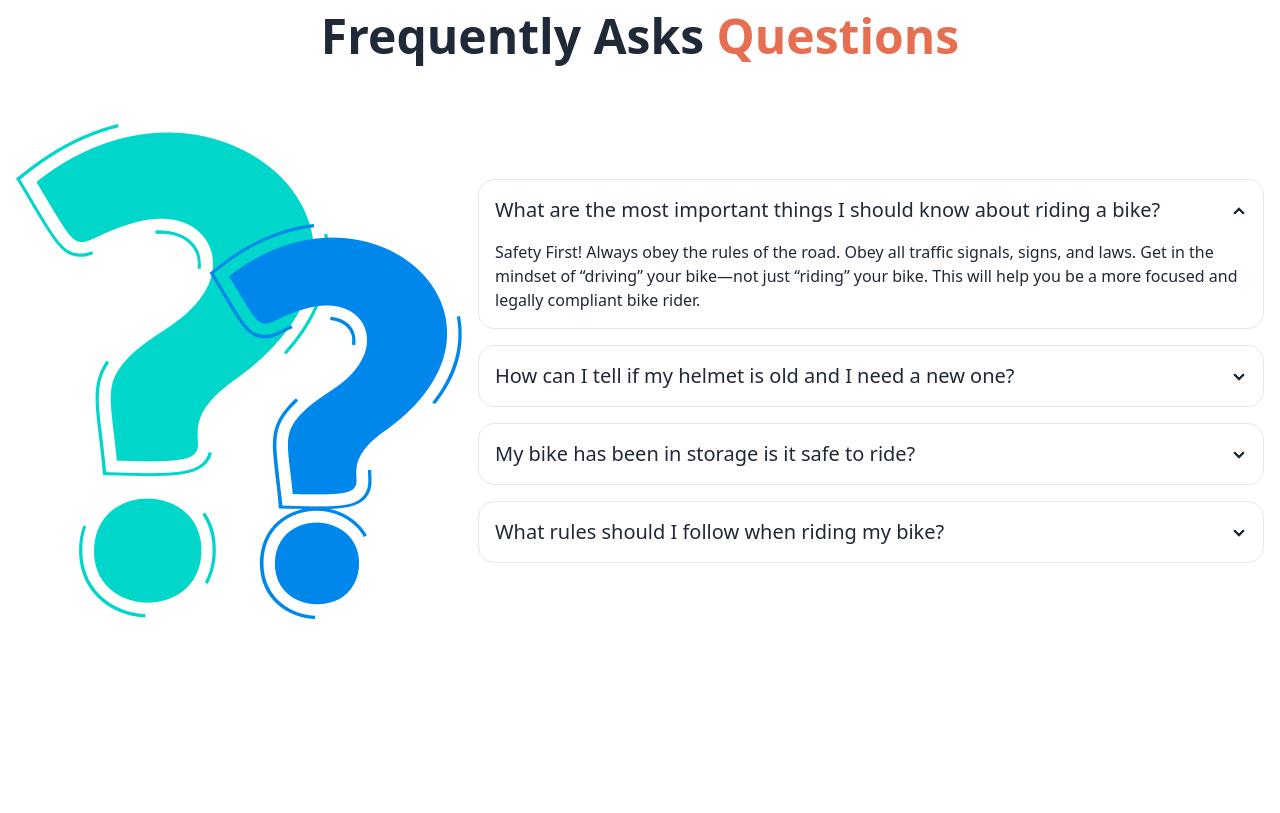
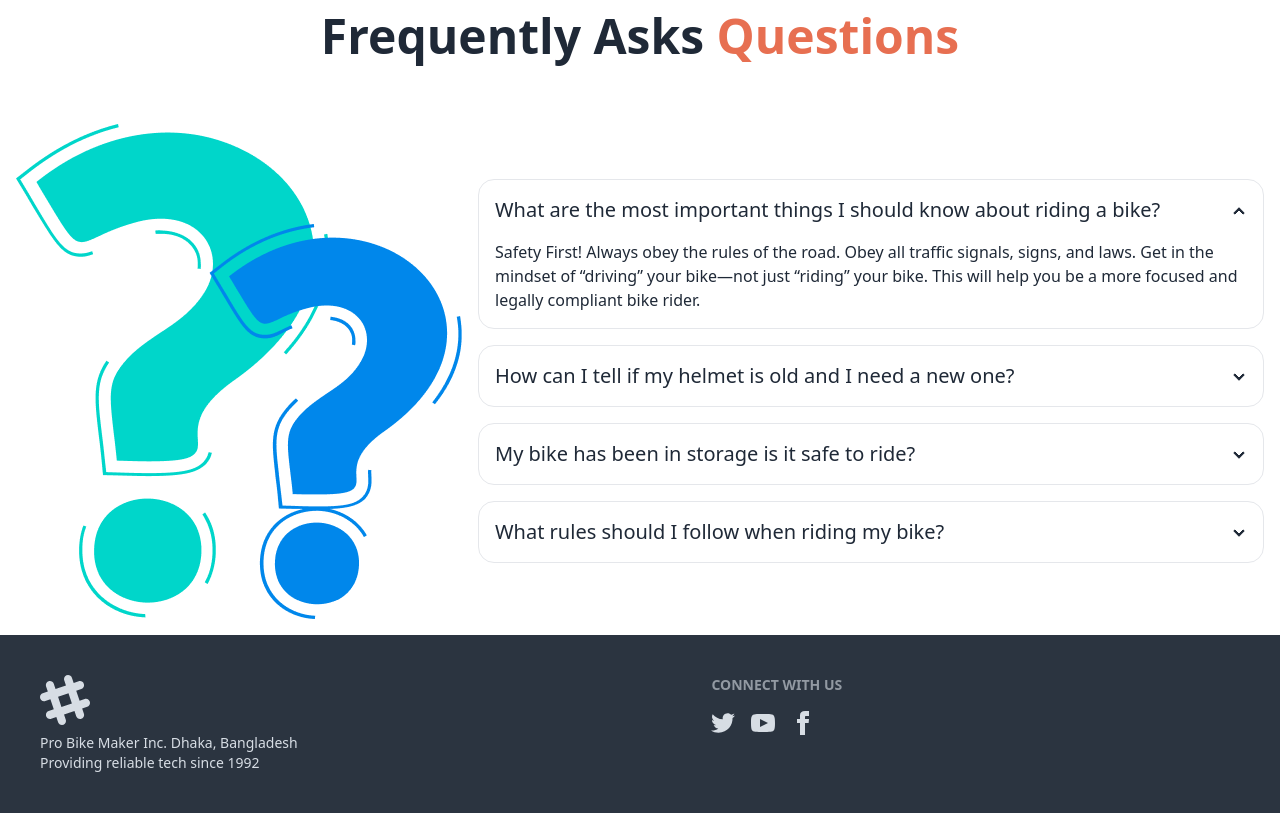
Before and after one commit to AkashMAbrrar/biker_festivities-_daisyUi, a plain HTML site: page index.html in a window 1280 px wide. Shown: the part 1389-2202 px from the top of the page. Before the commit the page ends 2024 px from the top, so only its background shows below. Drawn offline with nearby package versions, Linux system fonts and the light colour scheme.

Commit message:
this commit for footer

```diff
--- a/index.html
+++ b/index.html
@@ -294,6 +294,64 @@
         </div>
       </section>
     </main>
-    <footer></footer>
+
+    <footer class="footer bg-neutral text-neutral-content p-10">
+      <aside>
+        <svg
+          width="50"
+          height="50"
+          viewBox="0 0 24 24"
+          xmlns="http://www.w3.org/2000/svg"
+          fill-rule="evenodd"
+          clip-rule="evenodd"
+          class="fill-current">
+          <path
+            d="M22.672 15.226l-2.432.811.841 2.515c.33 1.019-.209 2.127-1.23 2.456-1.15.325-2.148-.321-2.463-1.226l-.84-2.518-5.013 1.677.84 2.517c.391 1.203-.434 2.542-1.831 2.542-.88 0-1.601-.564-1.86-1.314l-.842-2.516-2.431.809c-1.135.328-2.145-.317-2.463-1.229-.329-1.018.211-2.127 1.231-2.456l2.432-.809-1.621-4.823-2.432.808c-1.355.384-2.558-.59-2.558-1.839 0-.817.509-1.582 1.327-1.846l2.433-.809-.842-2.515c-.33-1.02.211-2.129 1.232-2.458 1.02-.329 2.13.209 2.461 1.229l.842 2.515 5.011-1.677-.839-2.517c-.403-1.238.484-2.553 1.843-2.553.819 0 1.585.509 1.85 1.326l.841 2.517 2.431-.81c1.02-.33 2.131.211 2.461 1.229.332 1.018-.21 2.126-1.23 2.456l-2.433.809 1.622 4.823 2.433-.809c1.242-.401 2.557.484 2.557 1.838 0 .819-.51 1.583-1.328 1.847m-8.992-6.428l-5.01 1.675 1.619 4.828 5.011-1.674-1.62-4.829z"></path>
+        </svg>
+        <p>
+          Pro Bike Maker Inc. Dhaka, Bangladesh
+          <br />
+          Providing reliable tech since 1992
+        </p>
+      </aside>
+      <nav>
+        <h6 class="footer-title">Connect With Us</h6>
+        <div class="grid grid-flow-col gap-4">
+          <a>
+            <svg
+              xmlns="http://www.w3.org/2000/svg"
+              width="24"
+              height="24"
+              viewBox="0 0 24 24"
+              class="fill-current">
+              <path
+                d="M24 4.557c-.883.392-1.832.656-2.828.775 1.017-.609 1.798-1.574 2.165-2.724-.951.564-2.005.974-3.127 1.195-.897-.957-2.178-1.555-3.594-1.555-3.179 0-5.515 2.966-4.797 6.045-4.091-.205-7.719-2.165-10.148-5.144-1.29 2.213-.669 5.108 1.523 6.574-.806-.026-1.566-.247-2.229-.616-.054 2.281 1.581 4.415 3.949 4.89-.693.188-1.452.232-2.224.084.626 1.956 2.444 3.379 4.6 3.419-2.07 1.623-4.678 2.348-7.29 2.04 2.179 1.397 4.768 2.212 7.548 2.212 9.142 0 14.307-7.721 13.995-14.646.962-.695 1.797-1.562 2.457-2.549z"></path>
+            </svg>
+          </a>
+          <a>
+            <svg
+              xmlns="http://www.w3.org/2000/svg"
+              width="24"
+              height="24"
+              viewBox="0 0 24 24"
+              class="fill-current">
+              <path
+                d="M19.615 3.184c-3.604-.246-11.631-.245-15.23 0-3.897.266-4.356 2.62-4.385 8.816.029 6.185.484 8.549 4.385 8.816 3.6.245 11.626.246 15.23 0 3.897-.266 4.356-2.62 4.385-8.816-.029-6.185-.484-8.549-4.385-8.816zm-10.615 12.816v-8l8 3.993-8 4.007z"></path>
+            </svg>
+          </a>
+          <a>
+            <svg
+              xmlns="http://www.w3.org/2000/svg"
+              width="24"
+              height="24"
+              viewBox="0 0 24 24"
+              class="fill-current">
+              <path
+                d="M9 8h-3v4h3v12h5v-12h3.642l.358-4h-4v-1.667c0-.955.192-1.333 1.115-1.333h2.885v-5h-3.808c-3.596 0-5.192 1.583-5.192 4.615v3.385z"></path>
+            </svg>
+          </a>
+        </div>
+      </nav>
+    </footer>
   </body>
 </html>
```
